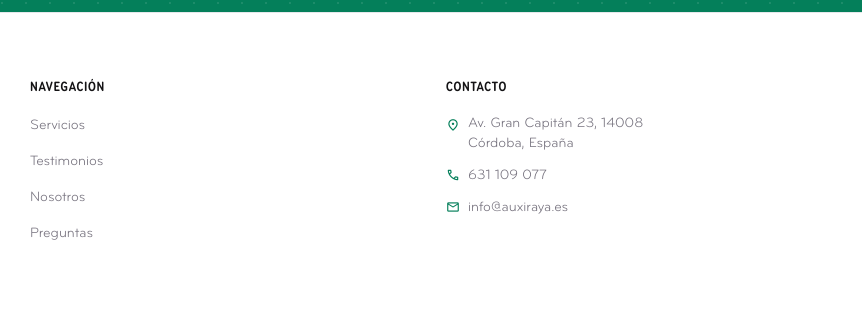
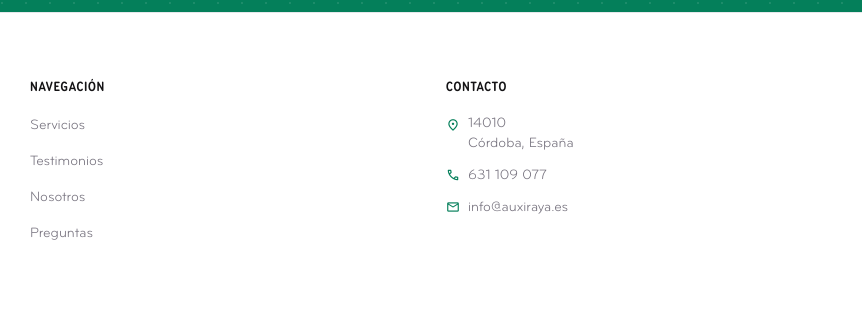
Before and after one commit to JuanJoseJurado/auxiplus2, a website: page index.html in a window 1280 px wide. Shown: the part 5540-5863 px from the top of the page, 418-1280 px from the left. Drawn offline with nearby package versions, Linux system fonts and the light colour scheme.

Commit message:
replace localizacion

```diff
--- a/index.html
+++ b/index.html
@@ -553,7 +553,7 @@
                             <ul class="flex flex-col gap-3">
                                 <li class="flex items-start gap-2">
                                     <span class="material-symbols-outlined text-primary text-sm mt-0.5">location_on</span>
-                                    <span class="text-sm text-text-muted dark:text-gray-400">Av. Gran Capitán 23, 14008
+                                    <span class="text-sm text-text-muted dark:text-gray-400">14010
                                         <br>Córdoba, España
                                     </span>
                                 </li>
```
